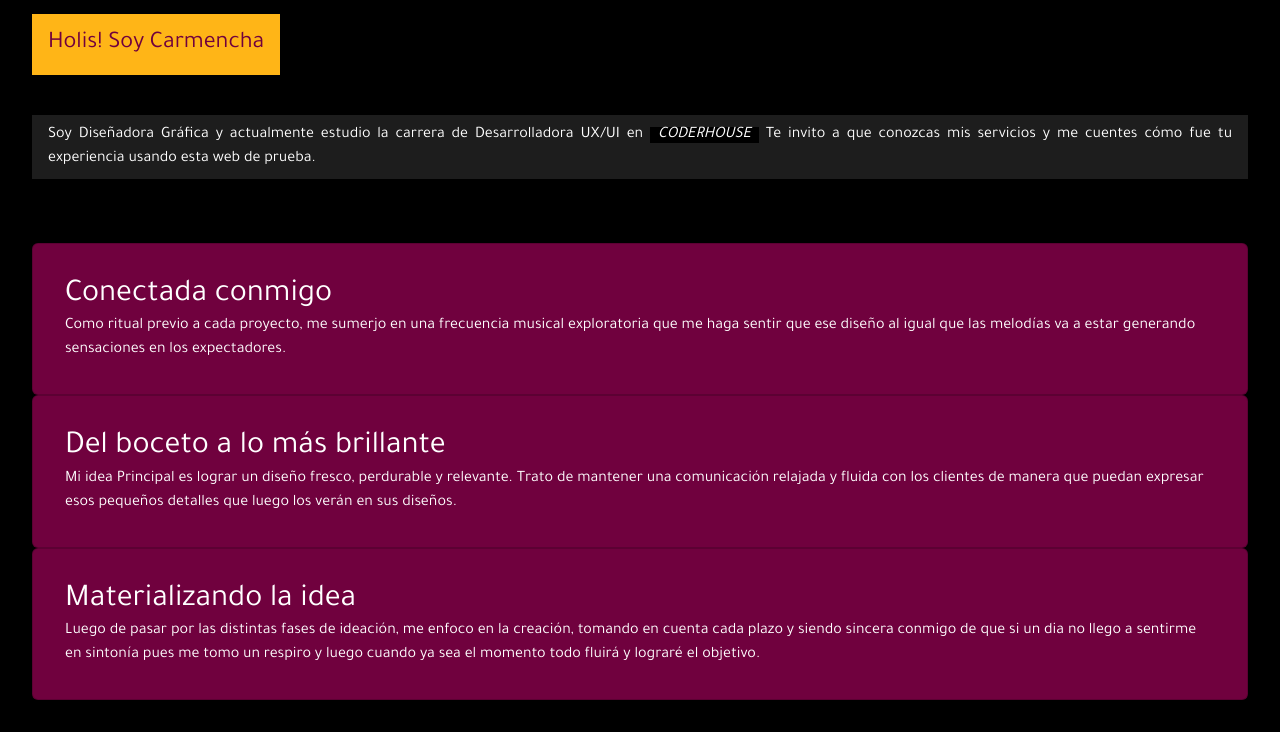
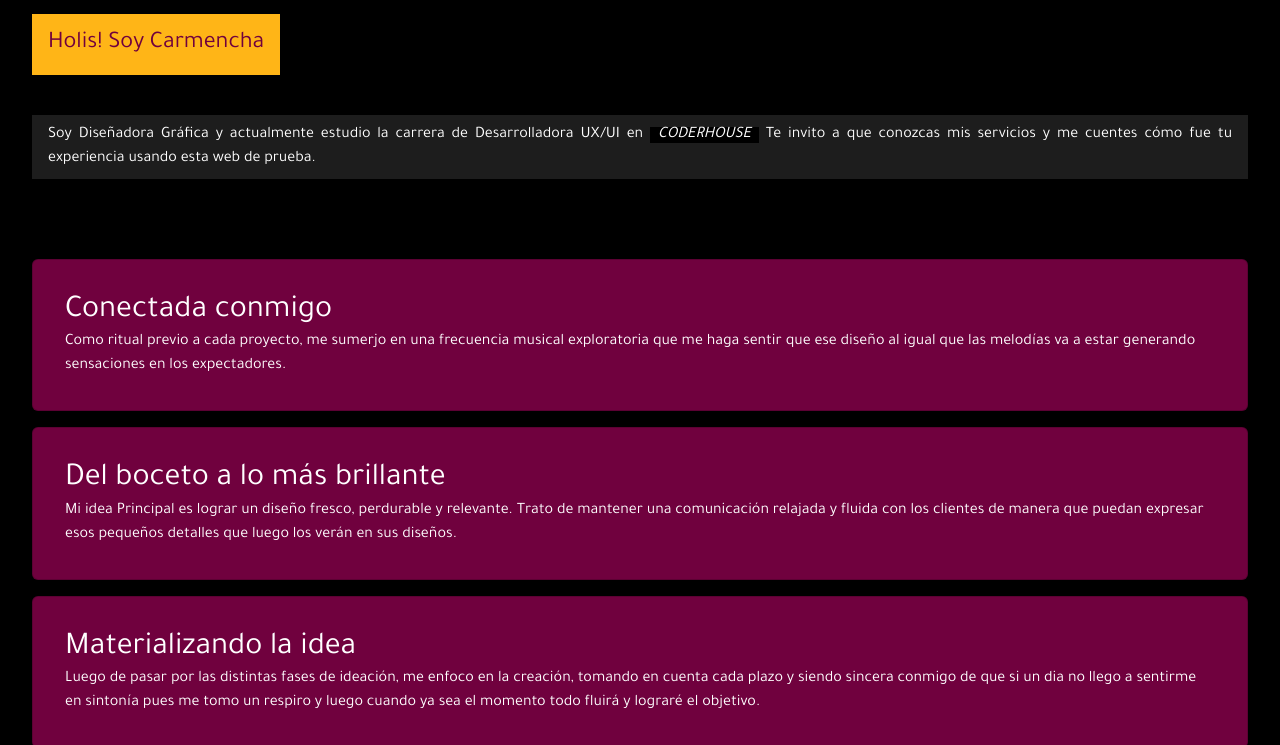
Before and after one commit to Carmenchis/Artis3, a plain HTML site: page index.html in a window 1280 px wide. Shown: the part 66-811 px from the top of the page. Drawn offline with nearby package versions, Linux system fonts and the light colour scheme.

Commit message:
espacio index

```diff
--- a/index.html
+++ b/index.html
@@ -78,15 +78,15 @@
         </section>
 
         <section class="cards">
-            <div class="card">
+            <div class="card mt-3">
                 <h2 class="card__title">Conectada conmigo</h2>
                 <P class="card__paragraph">Como ritual previo a cada proyecto, me sumerjo en una frecuencia musical exploratoria que me haga sentir que ese diseño al igual que las melodías va a estar generando sensaciones en los expectadores.</P>
             </div>
-            <div class="card">
+            <div class="card mt-3">
                 <h2 class="card__title">Del boceto a lo más brillante</h2>
                 <P class="card__paragraph">Mi idea Principal es lograr un diseño fresco, perdurable y relevante. Trato de mantener una comunicación relajada y fluida con los clientes de manera que puedan expresar esos pequeños detalles que luego los verán en sus diseños.</P>
             </div>
-            <div class="card">
+            <div class="card mt-3">
                 <h2 class="card__title">Materializando la idea</h2>
                 <P class="card__paragraph">Luego de pasar por las distintas fases de ideación, me enfoco en la creación, tomando en cuenta cada plazo y siendo sincera conmigo de que si un dia no llego a sentirme en sintonía pues me tomo un respiro y luego cuando ya sea el momento todo fluirá y lograré el objetivo.</P>
             </div>
```
